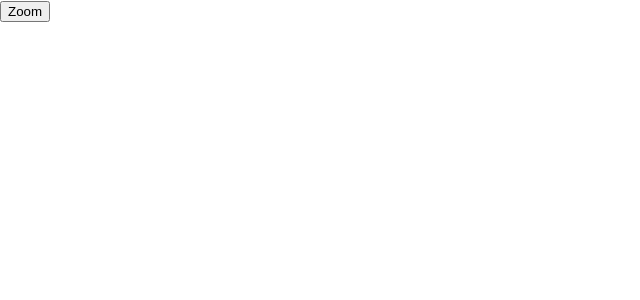
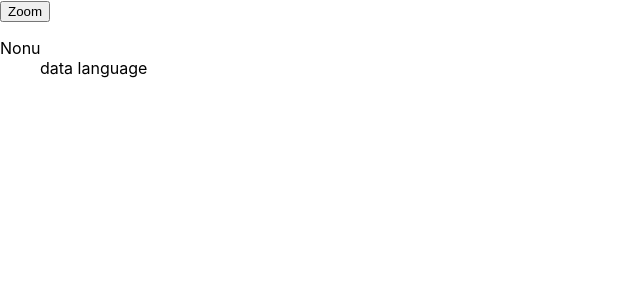
Before and after one commit to muhammadyousuf/React-Advance-topics, a React (Create React App) app: page / in a window 1280 px wide. Shown: the top 300 px of the page, without its empty margins (0-640 px from the left). Built offline with nearby package versions, Linux system fonts and the light colour scheme.

Commit message:
add asscebility

```diff
--- a/src/App.js
+++ b/src/App.js
@@ -1,5 +1,6 @@
 import React from 'react';
 import ButtonClick from './button.js';
+import Accessibility from './components/Accessibility';
 
 class App extends React.Component {
  handleClick = () => {
@@ -10,6 +11,7 @@ class App extends React.Component {
       <div >
         <button onClick={() => {document.getElementById("btn_id").click() }} >Zoom</button>
         <ButtonClick  />
+        <Accessibility />
       </div>
     );
   }
--- /dev/null
+++ b/src/components/Accessibility/Accessibility.jsx
@@ -0,0 +1,16 @@
+import React from 'react';
+import ListItem from './ListItem.jsx';
+
+const items = [{"id":1,"term":'Nonu', "description":"data language"}]
+
+function Accessibility() {
+  return (
+    <dl>
+      {items.map(item => (
+        <ListItem item={item} key={item.id} />
+      ))}
+    </dl>
+  );
+}
+
+export default Accessibility;
--- /dev/null
+++ b/src/components/Accessibility/ListItem.jsx
@@ -0,0 +1,12 @@
+import React, { Fragment } from 'react';
+
+function ListItem({ item }) {
+  return (
+    <Fragment>
+      <dt>{item.term}</dt>
+      <dd>{item.description}</dd>
+    </Fragment>
+  );
+}
+
+export default ListItem
--- /dev/null
+++ b/src/components/Accessibility/index.js
@@ -0,0 +1,3 @@
+import Accessibility from './Accessibility'
+
+export default Accessibility;
```
Also changed, not shown: 1 other file (tests, documents, lock files or other folders).
